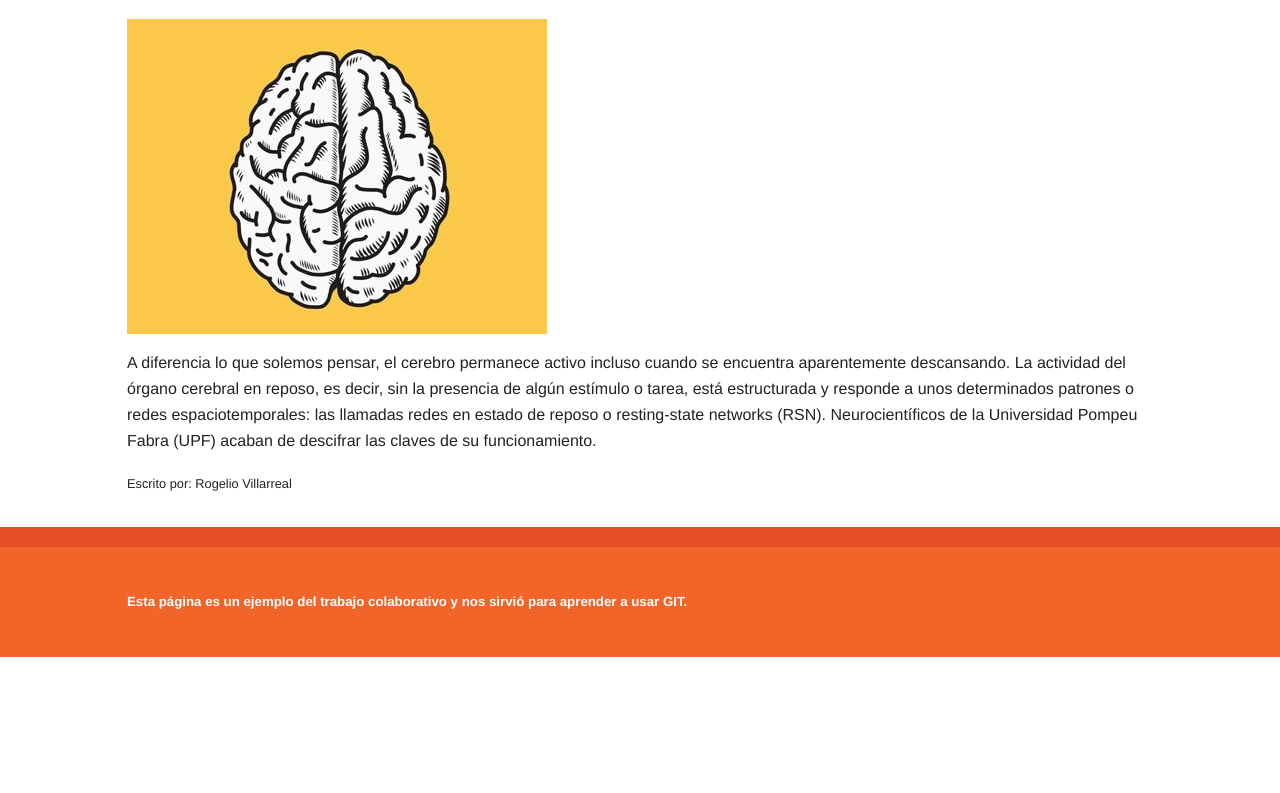
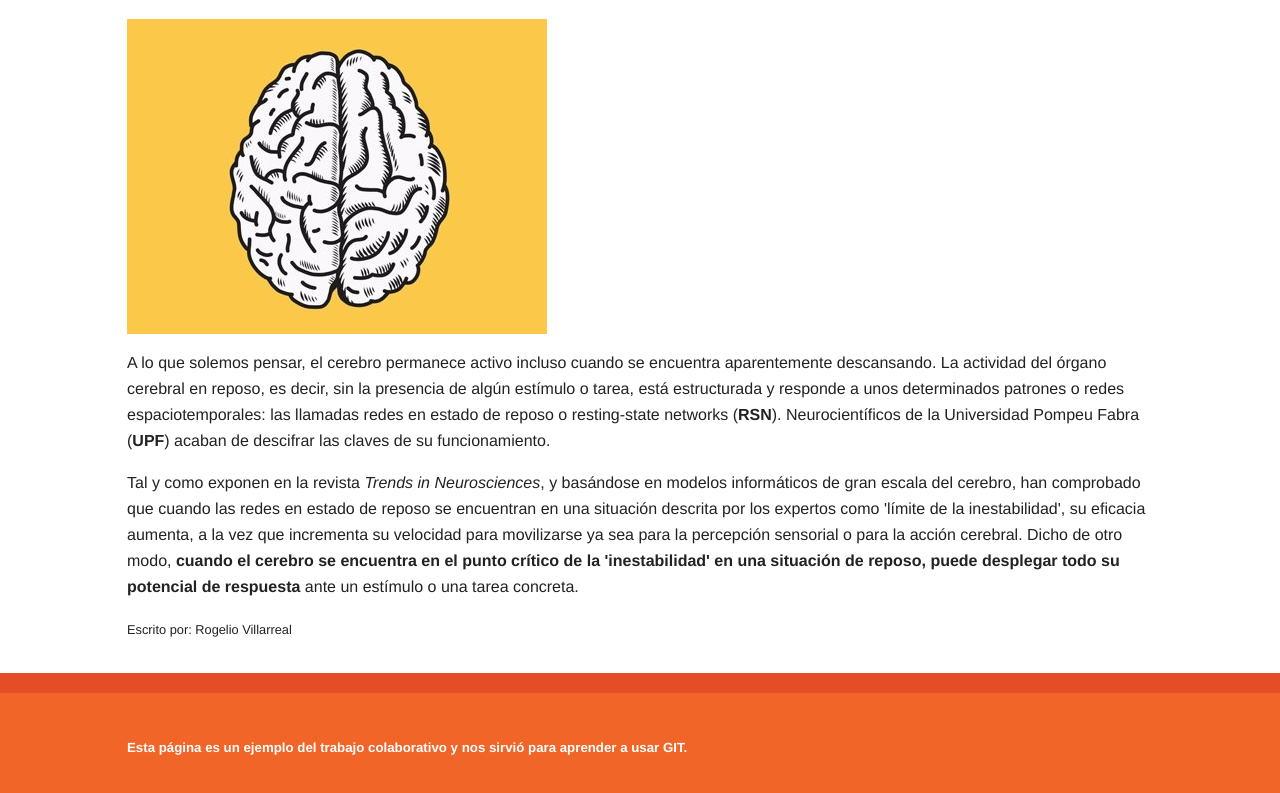
Before and after one commit to jceceniceros/blog, a plain HTML site: page index.html in a window 1280 px wide. Shown: the part 950-1743 px from the top of the page. Before the commit the page ends 1607 px from the top, so only its background shows below. Drawn offline with nearby package versions, Linux system fonts and the light colour scheme.

Commit message:
add info

```diff
--- a/css/main.css
+++ b/css/main.css
@@ -173,7 +173,9 @@ nav a:hover {
    Author's custom styles
    ========================================================================== */
 
-
+.inicio-noticia{
+    font-size: 2rem;
+}
 
 
 
--- a/index.html
+++ b/index.html
@@ -64,13 +64,19 @@
                     <section>
                         <img src="images/cerebro.jpg" alt="cerebro">
                         <p>
-                            A diferencia lo que solemos pensar,
+                            A lo que solemos pensar,
                             el cerebro permanece activo incluso cuando se encuentra aparentemente descansando.
                             La actividad del órgano cerebral en reposo, es decir, sin la presencia de algún estímulo o tarea,
                             está estructurada y responde a unos determinados patrones o redes espaciotemporales: las llamadas
-                            redes en estado de reposo o resting-state networks (RSN).
-                            Neurocientíficos de la Universidad Pompeu Fabra (UPF) acaban de descifrar las claves de su funcionamiento.
+                            redes en estado de reposo o resting-state networks (<b>RSN</b>).
+                            Neurocientíficos de la Universidad Pompeu Fabra (<b>UPF</b>) acaban de descifrar las claves de su funcionamiento.
                         </p>
+                        <p>
+                            Tal y como exponen en la revista <i>Trends in Neurosciences</i>, y basándose en modelos informáticos de gran escala del cerebro,
+                            han comprobado que cuando las redes en estado de reposo se encuentran en una situación descrita por los expertos como 'límite de la inestabilidad',
+                            su eficacia aumenta, a la vez que incrementa su velocidad para movilizarse ya sea para la percepción sensorial o para la acción cerebral.
+                            Dicho de otro modo, <b>cuando el cerebro se encuentra en el punto crítico de la 'inestabilidad' en una situación de reposo,
+                            puede desplegar todo su potencial de respuesta </b> ante un estímulo o una tarea concreta.</p>
                         <small>
                             Escrito por: Rogelio Villarreal
                         </small>
```
